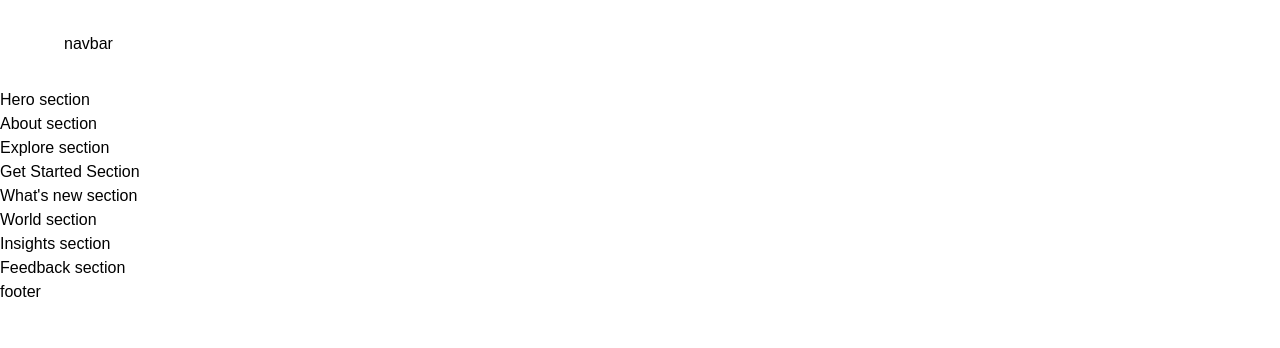
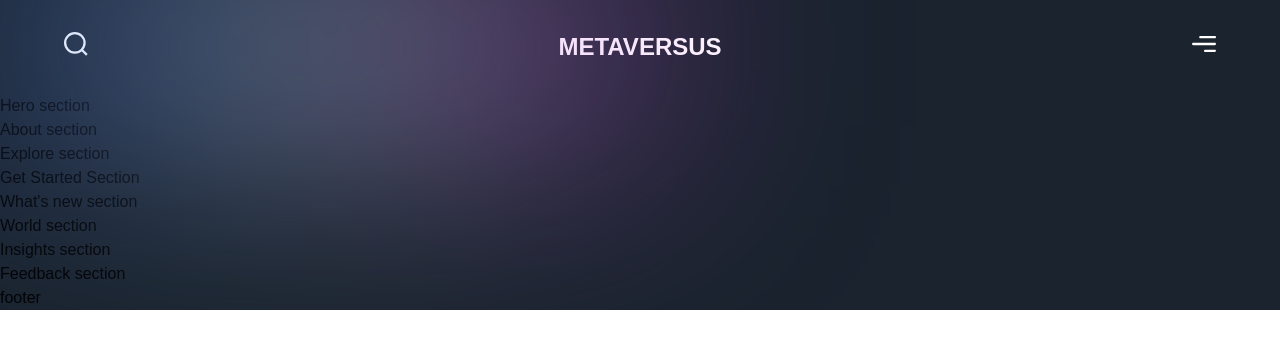
Before and after one commit to jmdc89/MetaverseWebsite, a Next.js app: page / in a window 1280 px wide. Shown: the top 348 px of the page. Built offline with nearby package versions, Linux system fonts and the light colour scheme; a web font is replaced by a local one.

Commit message:
NavBar
Menu and search icon

```diff
--- a/app/page.js
+++ b/app/page.js
@@ -2,7 +2,7 @@
 import { About, Explore, Feedback, GetStarted, Hero, Insights, WhatsNew, World } from '../sections';
 
 const Page = () => (
-  <div>
+  <div className="bg-primary-black overflow-hidden">
     <Navbar />
     <Hero />
     <About />
--- a/components/Navbar.jsx
+++ b/components/Navbar.jsx
@@ -14,7 +14,24 @@
   whileInView="show"
   className={`${styles.xPaddings} py-8 relative`}
   >
-    navbar
+    <div className="absolute w-[50%] inset-0 gradient-01" />
+    <div
+      className={`${styles.innerWidth} mx-auto flex justify-between gap-8`}
+    >
+      <img
+        src="/search.svg"
+        alt="search"
+        className="w-[24px] h-[24px] object-contain"
+      />
+       <h2 className="font-extrabold text-[24px] leading-[30.24px] text-white">
+        METAVERSUS
+      </h2>
+      <img
+        src="/menu.svg"
+        alt="menu"
+        className="w-[24px] h-[24px] object-contain"
+      />
+    </div>
   </motion.nav>
 );
 
```
